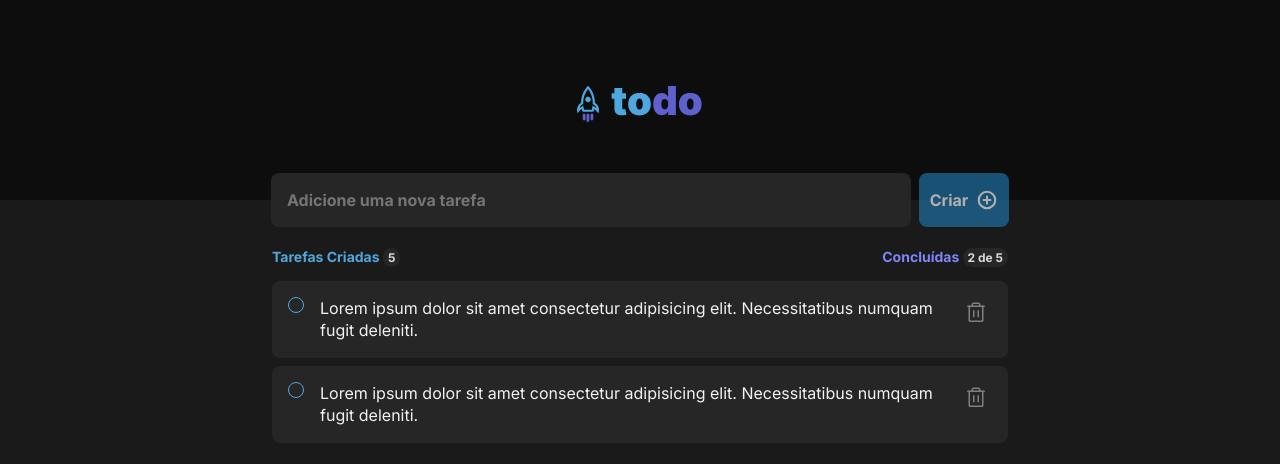
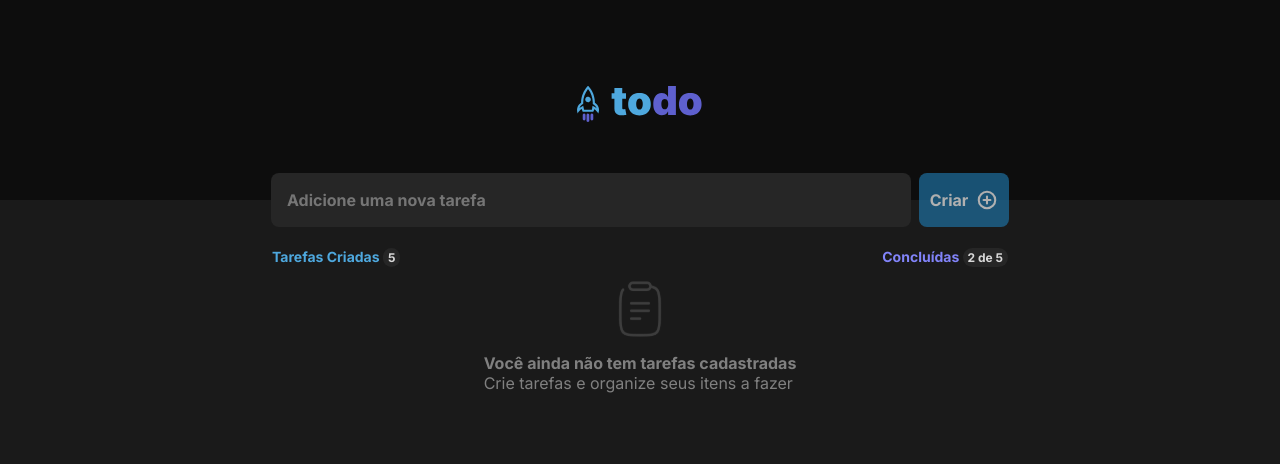
Before and after one commit to caritas-html/challenge-ignite-todo-list-react, a React (Vite) app in the folder todoList/: page / in a window 1280 px wide. Shown: the top 464 px of the page. Built offline with nearby package versions, Linux system fonts and the light colour scheme.

Commit message:
feat: Temporaly use of NoTasks component.

```diff
--- a/todoList/src/components/Tasks.tsx
+++ b/todoList/src/components/Tasks.tsx
@@ -1,11 +1,14 @@
 import { Check, Trash } from 'phosphor-react';
+import { useState } from 'react';
 import * as Checkbox from '@radix-ui/react-checkbox';
 
 import styles from './Tasks.module.css';
-import { useState } from 'react';
+import { NoTasks } from './NoTasks';
 
 export function Tasks() {
   const [taskChecked, setTaskChecked] = useState(false);
+  const tasks = 1;
+  const [teste, setTeste] = useState(0);
 
   function handleCheck(check: boolean) {
     setTaskChecked(check);
@@ -22,6 +25,8 @@ export function Tasks() {
             Concluídas <span className={styles.tasksDoneAmount}>2 de 5</span>
           </span>
         </div>
+
+        {teste > 0 ? (
           <div className={styles.wrapperIndividualTask}>
             <div className={styles.individualTask}>
               <Checkbox.Root
@@ -29,7 +34,9 @@ export function Tasks() {
                 onCheckedChange={handleCheck}
                 id='temporaly'
                 className={
-                taskChecked ? styles.checkboxChecked : styles.checkboxUnchecked
+                  taskChecked
+                    ? styles.checkboxChecked
+                    : styles.checkboxUnchecked
                 }
               >
                 <div>
@@ -55,7 +62,9 @@ export function Tasks() {
                 onCheckedChange={handleCheck}
                 id='temporaly'
                 className={
-                taskChecked ? styles.checkboxChecked : styles.checkboxUnchecked
+                  taskChecked
+                    ? styles.checkboxChecked
+                    : styles.checkboxUnchecked
                 }
               >
                 <div>
@@ -76,6 +85,9 @@ export function Tasks() {
               </button>
             </div>
           </div>
+        ) : (
+          <NoTasks />
+        )}
       </div>
     </div>
   );
```
Lines whose indentation alone changed are shown as unchanged.
